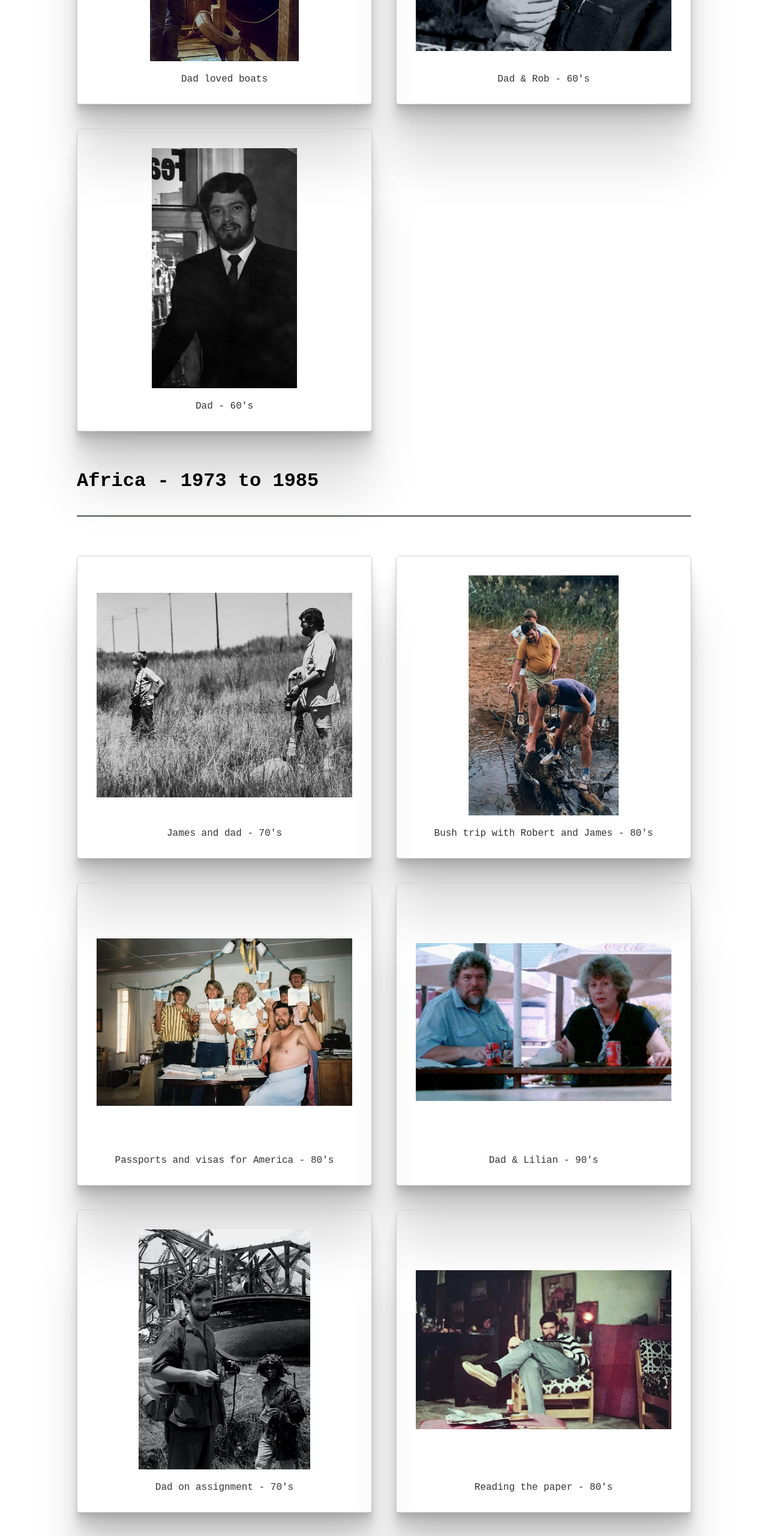
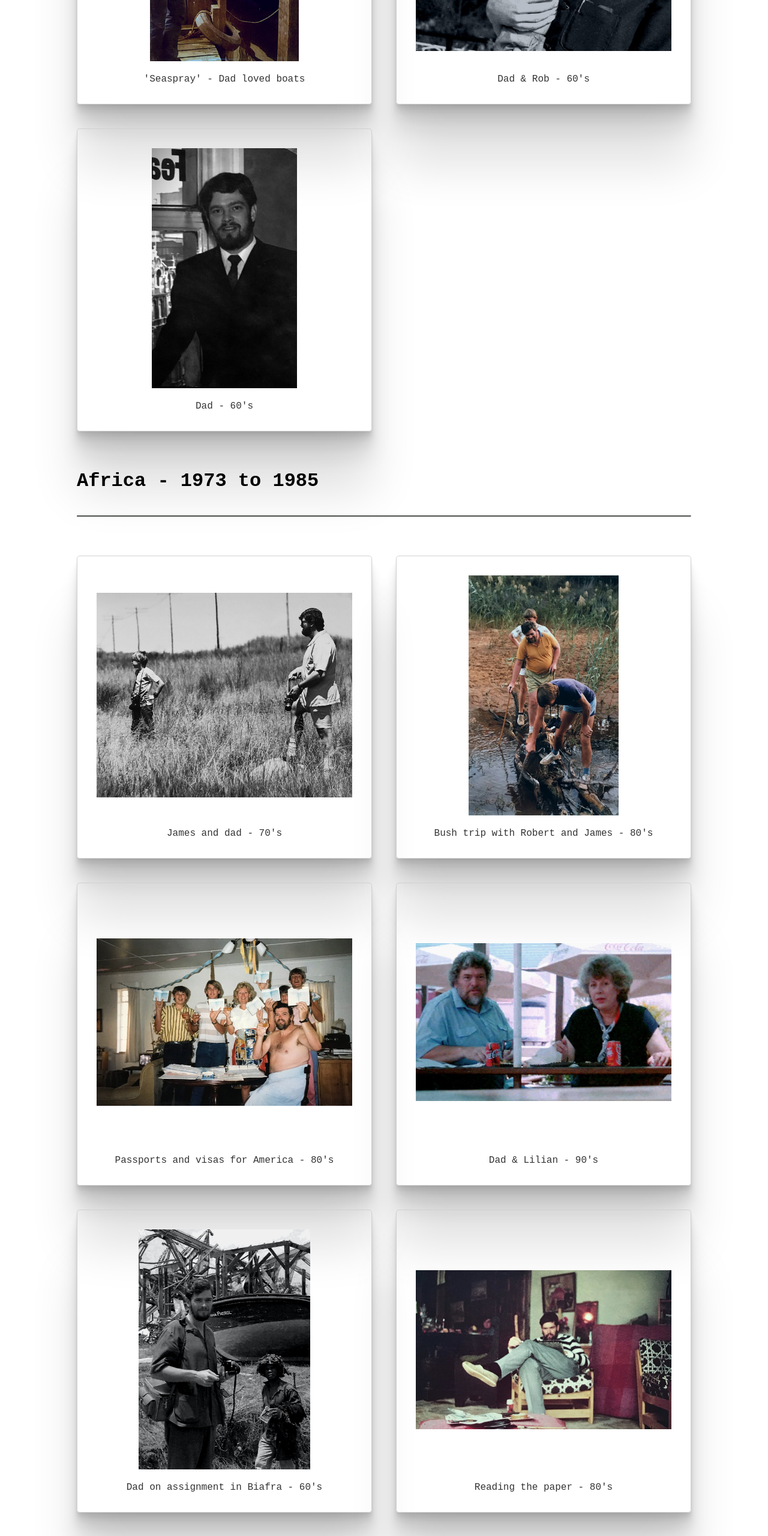
Before and after one commit to superdigidesign/superdigidesign, a plain HTML site: page index.html in a window 1280 px wide. Shown: the part 4260-6820 px from the top of the page at 60% size. Drawn offline with Linux system fonts and the light colour scheme.

Commit message:
Update index.html

```diff
--- a/index.html
+++ b/index.html
@@ -109,7 +109,7 @@
       <figcaption>Val, Mathew,Thomps, gran, me, dad - 80's</figfigcaption>
     </div>
     <div class="box"><img src="images/boat-dad.jpg" width=350px height=400px>
-      <figcaption>Dad loved boats</figfigcaption>
+      <figcaption>'Seaspray' - Dad loved boats</figfigcaption>
     </div>
     <div class="box"><img src="images/rob-dad.jpg.jpg" width=350px height=400px>
       <figcaption>Dad & Rob - 60's</figfigcaption>
@@ -139,7 +139,7 @@
       <figcaption>Dad & Lilian - 90's</figfigcaption>
     </div>
     <div class="box"><img src="images/colin-bridge.jpg" width=350px height=400px>
-      <figcaption>Dad on assignment - 70's</figfigcaption>
+      <figcaption>Dad on assignment in Biafra - 60's</figfigcaption>
     </div>
     <div class="box"><img src="images/dad-reading-sa.jpg" width=350px height=400px>
       <figcaption>Reading the paper - 80's</figfigcaption>
```
